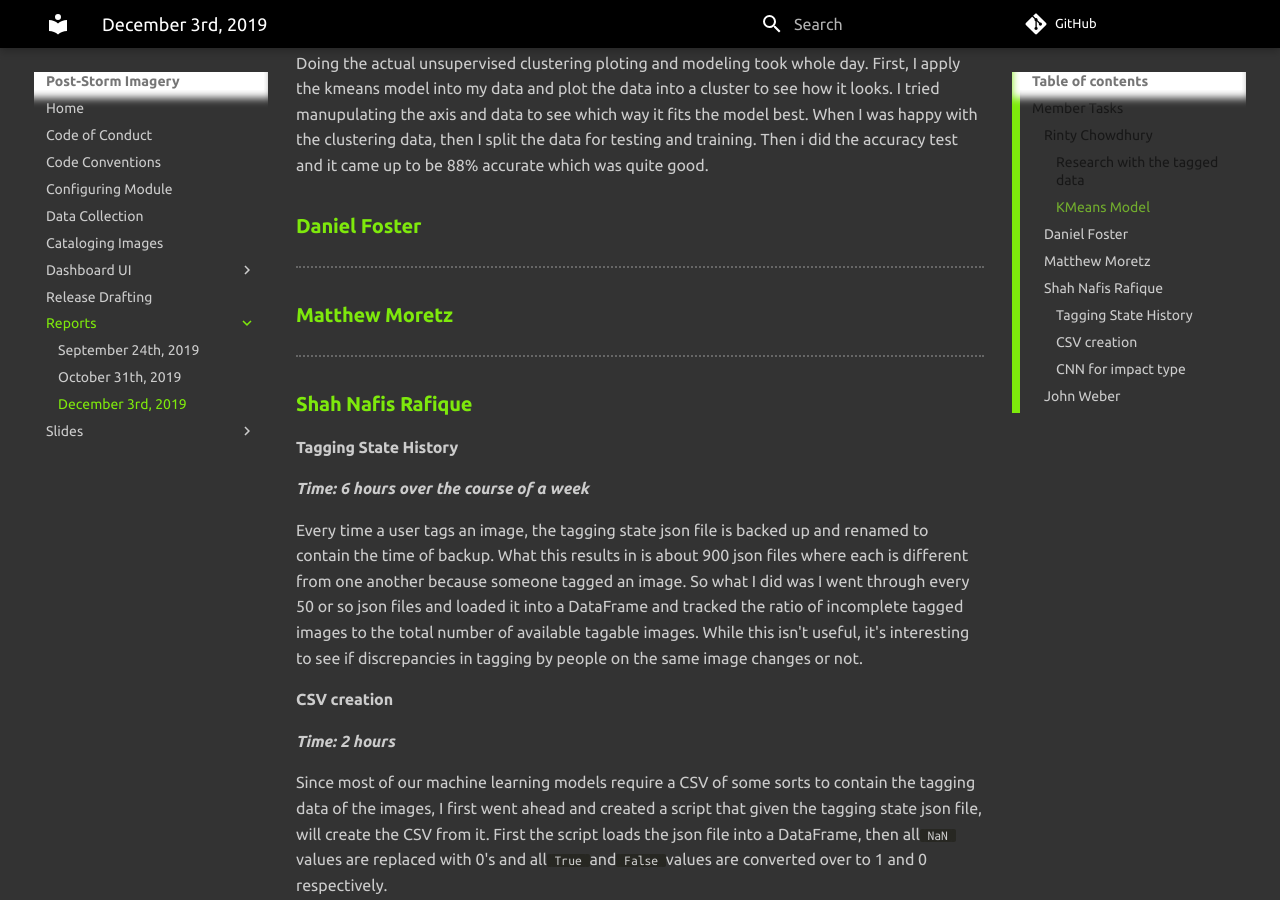
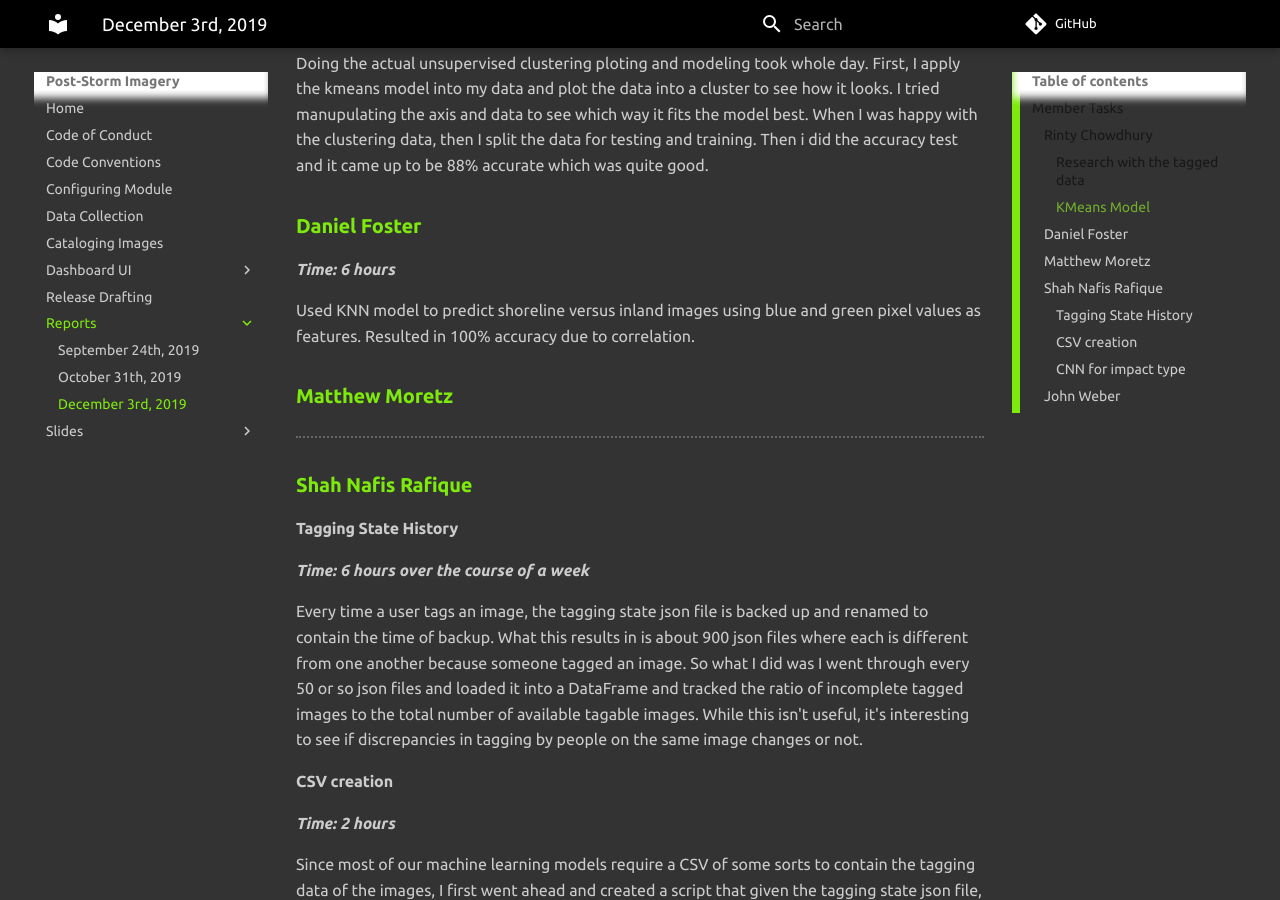
Before and after one commit to UNCG-CSE/Poststorm_Imagery, an MkDocs documentation site: the page built from docs/reports/progress_report_03-12-2019.md, in a window 1280 px wide and 900 px high, scrolled down 602 px. Built offline with MkDocs 1.6.1 and Material for MkDocs 9.7.7, drawn with Linux system fonts in a browser that asks for light colours; comment, search, counter and statistics services are not loaded.

Commit message:
Update progress_report_03-12-2019.md (#268)

```diff
--- a/docs/reports/progress_report_03-12-2019.md
+++ b/docs/reports/progress_report_03-12-2019.md
@@ -21,8 +21,9 @@ Doing the actual unsupervised clustering ploting and modeling took whole day. Fi
 
 
 ### [**Daniel Foster**](https://github.com/dlfosterbot)
+***Time: 6 hours***
 
----
+Used KNN model to predict shoreline versus inland images using blue and green pixel values as features. Resulted in 100% accuracy due to correlation.
 
 ### [**Matthew Moretz**](https://github.com/Matmorcat)
 
```
